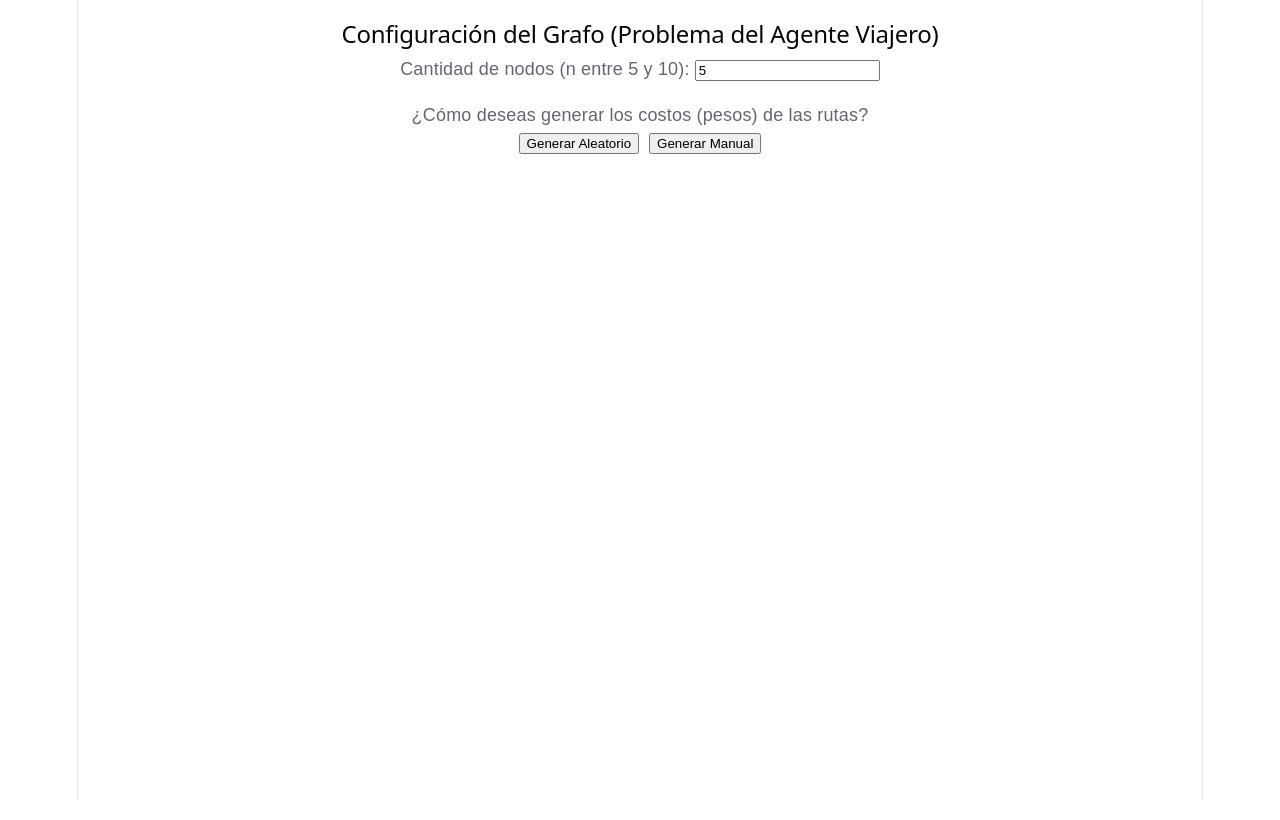
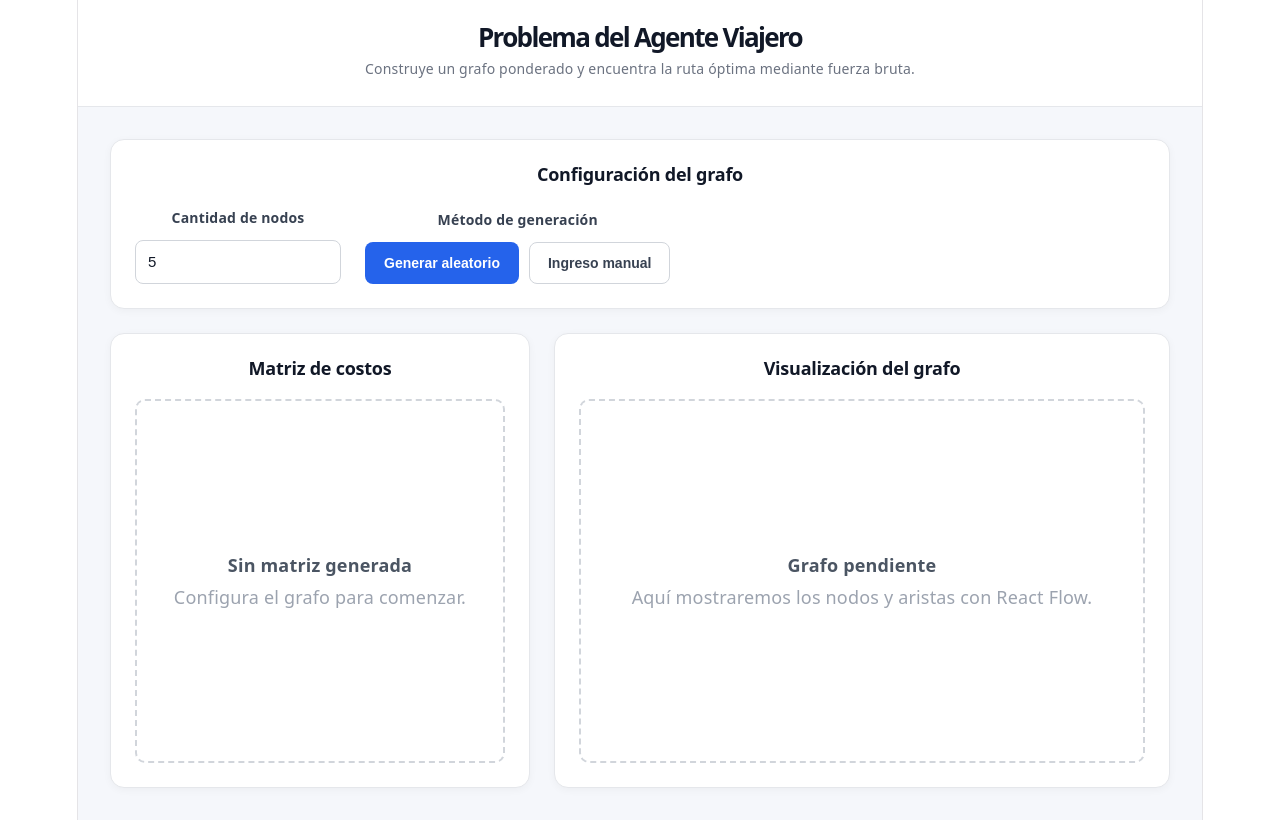
Before and after one commit to Adriatikk7/proyecto-agente-viajero, a React (Vite) app: page / in a window 1280 px wide. Built offline with nearby package versions, Linux system fonts and the light colour scheme.

Commit message:
Refactor la generación de matriz y mejora la interfaz de usuario para la configuración del grafo

```diff
--- a/src/App.tsx
+++ b/src/App.tsx
@@ -1,83 +1,119 @@
-import { useState } from 'react';
-import './App.css';
+import { useState } from "react";
+import "./App.css";
 
 function App() {
-  // "Estados" en React: Variables que cuando cambian, actualizan la pantalla automáticamente
   const [nodos, setNodos] = useState<number>(5);
   const [matriz, setMatriz] = useState<number[][]>([]);
-  const [error, setError] = useState<string>('');
+  const [error, setError] = useState("");
 
-  // Lógica matemática intacta: Generar matriz simétrica y diagonal en 0
-  const generarMatrizAleatoria = (n: number) => {
-    let nuevaMatriz: number[][] = [];
+  const generarMatrizAleatoria = (n: number): number[][] => {
+    const nuevaMatriz: number[][] = Array.from(
+      { length: n },
+      () => Array(n).fill(0)
+    );
 
     for (let i = 0; i < n; i++) {
-      nuevaMatriz[i] = [];
-      for (let j = 0; j < n; j++) {
-        nuevaMatriz[i]![j] = 0;
+      for (let j = i + 1; j < n; j++) {
+        const pesoAleatorio = Math.floor(Math.random() * 20) + 1;
+
+        nuevaMatriz[i][j] = pesoAleatorio;
+        nuevaMatriz[j][i] = pesoAleatorio;
       }
     }
 
-    for (let i = 0; i < n; i++) {
-      for (let j = i + 1; j < n; j++) {
-        let pesoAleatorio = Math.floor(Math.random() * 20) + 1;
-        nuevaMatriz[i]![j] = pesoAleatorio;
-        nuevaMatriz[j]![i] = pesoAleatorio;
-      }
-    }
     return nuevaMatriz;
   };
 
-  // Evento al presionar el botón "Aleatorio"
   const handleAleatorio = () => {
-    if (isNaN(nodos) || nodos < 5 || nodos > 10) {
-      setError("Error: El número de nodos debe estar estrictamente entre 5 y 10.");
-      setMatriz([]); // Borramos la tabla si hay error
+    if (!Number.isInteger(nodos) || nodos < 5 || nodos > 10) {
+      setError("La cantidad de nodos debe ser un número entre 5 y 10.");
+      setMatriz([]);
       return;
     }
-    setError('');
-    const matrizGenerada = generarMatrizAleatoria(nodos);
-    setMatriz(matrizGenerada);
+
+    setError("");
+    setMatriz(generarMatrizAleatoria(nodos));
+  };
+
+  const handleManual = () => {
+    alert("La configuración manual será implementada próximamente.");
   };
 
   return (
-    <div style={{ padding: '20px', fontFamily: 'Arial' }}>
-      <h2>Configuración del Grafo (Problema del Agente Viajero)</h2>
+    <div className="app">
+      <header className="app-header">
+        <div className="header-content">
+          <h1>Problema del Agente Viajero</h1>
+          <p>
+            Construye un grafo ponderado y encuentra la ruta óptima mediante
+            fuerza bruta.
+          </p>
+        </div>
+      </header>
 
-      <div style={{ marginBottom: '20px' }}>
-        <label>Cantidad de nodos (n entre 5 y 10): </label>
+      <main className="container">
+        <section className="card configuration">
+          <h2>Configuración del grafo</h2>
+
+          <div className="configuration-grid">
+            <div className="field">
+              <label htmlFor="nodes">
+                Cantidad de nodos
+              </label>
+
               <input
+                id="nodes"
+                className="number-input"
                 type="number"
+                min={5}
+                max={10}
                 value={nodos}
-          // Al escribir, actualizamos la variable "nodos"
-          onChange={(e) => setNodos(parseInt(e.target.value))}
+                onChange={(e) =>
+                  setNodos(Number(e.target.value))
+                }
               />
             </div>
 
-      <div style={{ marginBottom: '20px' }}>
-        <p>¿Cómo deseas generar los costos (pesos) de las rutas?</p>
-        <button onClick={handleAleatorio} style={{ marginRight: '10px' }}>
-          Generar Aleatorio
+            <div className="field">
+              <label>Método de generación</label>
+
+              <div className="actions">
+                <button
+                  className="button button-primary"
+                  onClick={handleAleatorio}
+                >
+                  Generar aleatorio
                 </button>
-        <button onClick={() => alert("Interfaz manual en construcción...")}>
-          Generar Manual
+
+                <button
+                  className="button button-secondary"
+                  onClick={handleManual}
+                >
+                  Ingreso manual
                 </button>
               </div>
+            </div>
+          </div>
 
-      {/* Si hay un error, lo mostramos en rojo */}
-      {error && <p style={{ color: 'red' }}>{error}</p>}
+          {error && <div className="error">{error}</div>}
+        </section>
 
-      {/* Si la matriz tiene datos, la dibujamos iterando sobre los arreglos */}
-      {matriz.length > 0 && (
-        <div>
-          <h3>Matriz de Adyacencia Generada ({nodos}x{nodos})</h3>
-          <table border={1} cellPadding={10} style={{ borderCollapse: 'collapse', textAlign: 'center' }}>
+        <div className="workspace">
+          <section className="card">
+            <h2>Matriz de costos</h2>
+
+            {matriz.length > 0 ? (
+              <div className="matrix-wrapper">
+                <table className="matrix">
                   <tbody>
                     {matriz.map((fila, i) => (
                       <tr key={i}>
                         {fila.map((celda, j) => (
-                    <td key={j} style={{ backgroundColor: celda === 0 ? '#eee' : 'white' }}>
-                      {celda === 0 ? <strong>0</strong> : celda}
+                          <td
+                            key={j}
+                            className={i === j ? "diagonal" : ""}
+                          >
+                            {celda}
                           </td>
                         ))}
                       </tr>
@@ -85,7 +121,26 @@ function App() {
                   </tbody>
                 </table>
               </div>
+            ) : (
+              <div className="empty-graph">
+                <strong>Sin matriz generada</strong>
+                <span>Configura el grafo para comenzar.</span>
+              </div>
             )}
+          </section>
+
+          <section className="card">
+            <h2>Visualización del grafo</h2>
+
+            <div className="empty-graph">
+              <strong>Grafo pendiente</strong>
+              <span>
+                Aquí mostraremos los nodos y aristas con React Flow.
+              </span>
+            </div>
+          </section>
+        </div>
+      </main>
     </div>
   );
 }
```
Lines whose indentation alone changed are shown as unchanged.
